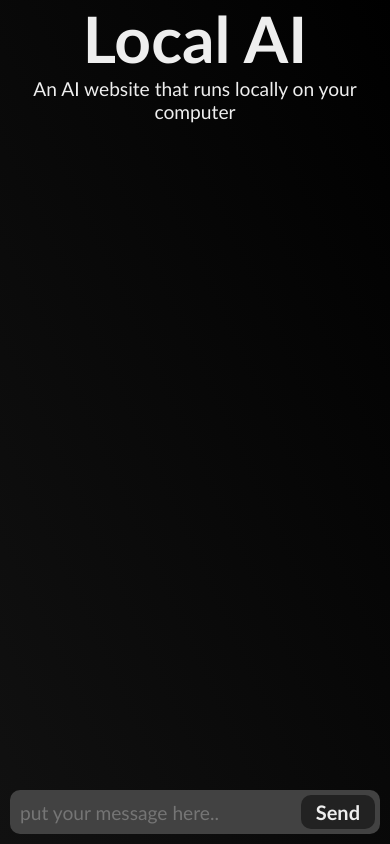
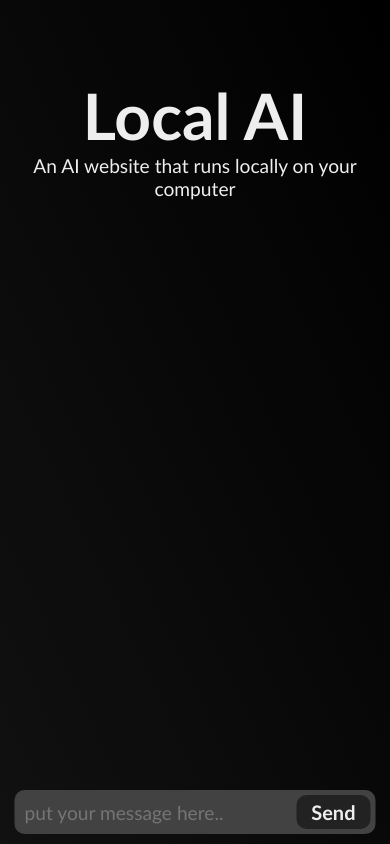
Before and after one commit to iwansal64/LocalAI, a plain HTML site: page index.html in a window 390 px wide. Drawn offline with Linux system fonts and the light colour scheme.

Commit message:
Tryna fix the responsive design again

```diff
--- a/style.css
+++ b/style.css
@@ -54,7 +54,7 @@ div.chat-container {
 @media (max-width: 512px) {
     div.message-container {
         width: 100vw;
-        height: 80vh;
+        height: 60vh;
         border-radius: 0;
         padding: 10px;
         box-sizing: border-box;
@@ -100,6 +100,16 @@ div.input-field {
     border-radius: 10px;
 }
 
+@media (max-width: 512px) {
+    div.input-field {
+        position: absolute;
+        left: 50%;
+        bottom: 10px;
+        transform: translateX(-50%);
+        width: 90vw;
+    }
+}
+
 div.input-field > input {
     width: 100%;
     background-color: transparent;
```
